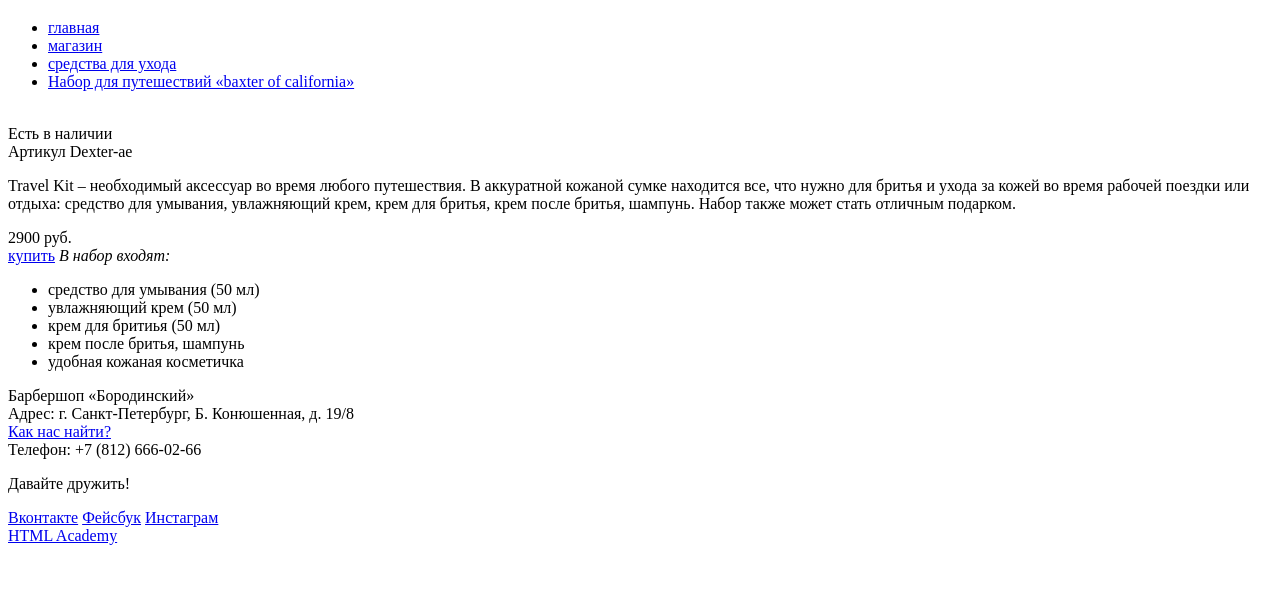
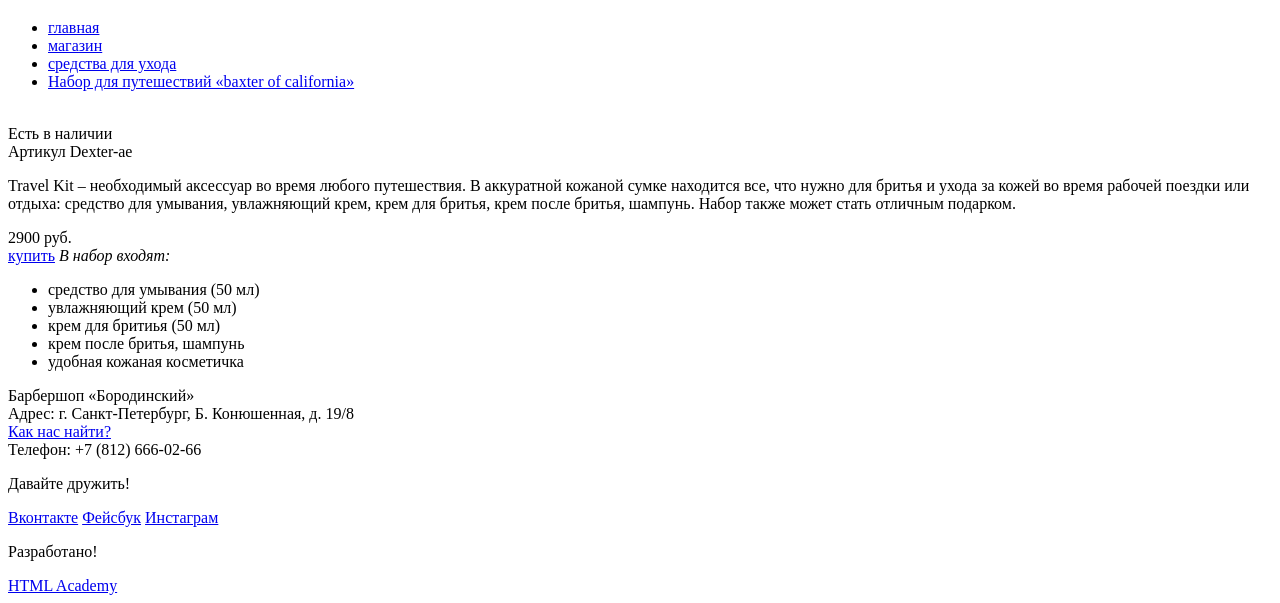
Before and after one commit to Generion9/409573-barbershop, a plain HTML site: page index.html in a window 1280 px wide. Shown: the part 227-830 px from the top of the page. Before the commit the page ends 800 px from the top, so only its background shows below. Drawn offline with Linux system fonts and the light colour scheme.

Commit message:
исправление

```diff
--- a/index.html
+++ b/index.html
@@ -91,6 +91,7 @@
           <a class="social-btn social-btn-inst" href="#">Инстаграм</a>
     		</section>
     		<section class="footer-copyright">
+            <p>Разработано!</p>
     			<a class="btn" href="https://htmlacademy.ru">HTML Academy</a>
     		</section>
     	</div>
```
